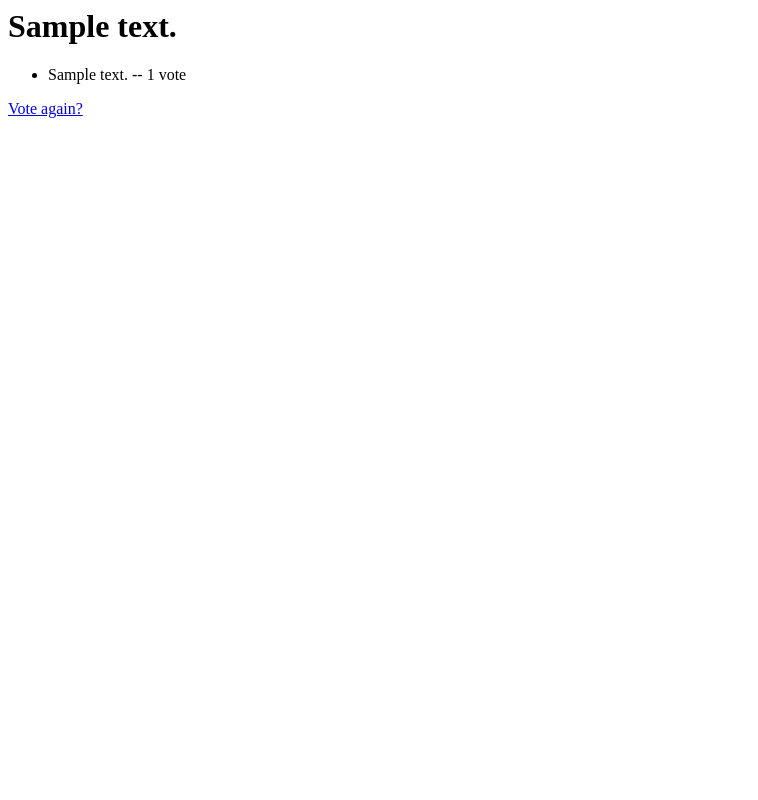
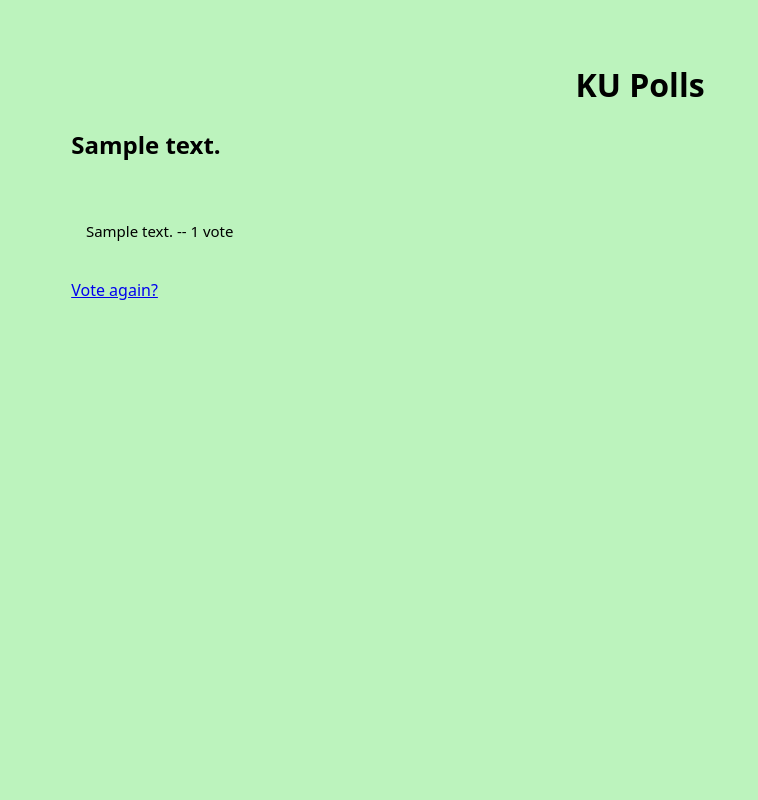
Before and after one commit to mjrchy/ku-polls, a Django app: page /polls/1/results/ in a window 1280 px wide. Shown: the whole page, without its empty margins (0-758 px from the left). Run offline with Django 4.2, Linux system fonts and the light colour scheme; tables that the repository leaves empty hold one stand-in row (values such as "Sample post").

Commit message:
Customized application style

```diff
--- a/polls/static/polls/style.css
+++ b/polls/static/polls/style.css
@@ -1,7 +1,41 @@
+ul {
+    list-style-type: none;
+    margin: 3%;
+}
+
 li a {
-    color: green;
+    padding-top: 1%;
+    color: black;
+}
+
+li {
+    padding-top: 2%;
+    font-size: 15px;
 }
 
 body {
-    background: white url("images/background.jpg") no-repeat;
+    background: rgb(188, 243, 189);
+    font-family: system-ui, -apple-system, BlinkMacSystemFont, 'Segoe UI', Roboto, Oxygen, Ubuntu, Cantarell, 'Open Sans', 'Helvetica Neue', sans-serif;
 }
+
+h1 {
+    text-align: center;
+    margin-top: 5%;
+}
+
+h2 {
+    margin-left: 5%;
+}
+
+.vote-again {
+    margin-left: 5%;
+}
+
+input {
+    margin-left: 5%;
+    margin-top: 1%;
+}
+
+legend {
+    h1: green;
+}
--- a/polls/templates/polls/detail.html
+++ b/polls/templates/polls/detail.html
@@ -1,7 +1,11 @@
+{% load static %}
+
+<link rel="stylesheet" href="{% static 'polls/style.css' %}">
+<h1>KU Polls</h1>
 <form action="{% url 'polls:vote' question.id %}" method="post">
     {% csrf_token %}
     <fieldset>
-        <legend><h1>{{ question.question_text }}</h1></legend>
+        <legend><h2>{{ question.question_text }}</h2></legend>
         {% if error_message %}<p><strong>{{ error_message }}</strong></p>{% endif %}
         {% for choice in question.choice_set.all %}
             <input type="radio" name="choice" id="choice{{ forloop.counter }}" value="{{ choice.id }}">
--- a/polls/templates/polls/index.html
+++ b/polls/templates/polls/index.html
@@ -1,6 +1,7 @@
 {% load static %}
 
 <link rel="stylesheet" href="{% static 'polls/style.css' %}">
+<h1>KU Polls</h1>
 {% if latest_question_list %}
     <ul>
     {% for question in latest_question_list %}
--- a/polls/templates/polls/results.html
+++ b/polls/templates/polls/results.html
@@ -1,4 +1,8 @@
-<h1>{{ question.question_text }}</h1>
+{% load static %}
+
+<link rel="stylesheet" href="{% static 'polls/style.css' %}">
+<h1>KU Polls</h1>
+<h2>{{ question.question_text }}</h2>
 
 <ul>
 {% for choice in question.choice_set.all %}
@@ -6,4 +10,4 @@
 {% endfor %}
 </ul>
 
-<a href="{% url 'polls:detail' question.id %}">Vote again?</a>
+<a class="vote-again" href="{% url 'polls:detail' question.id %}">Vote again?</a>
```
